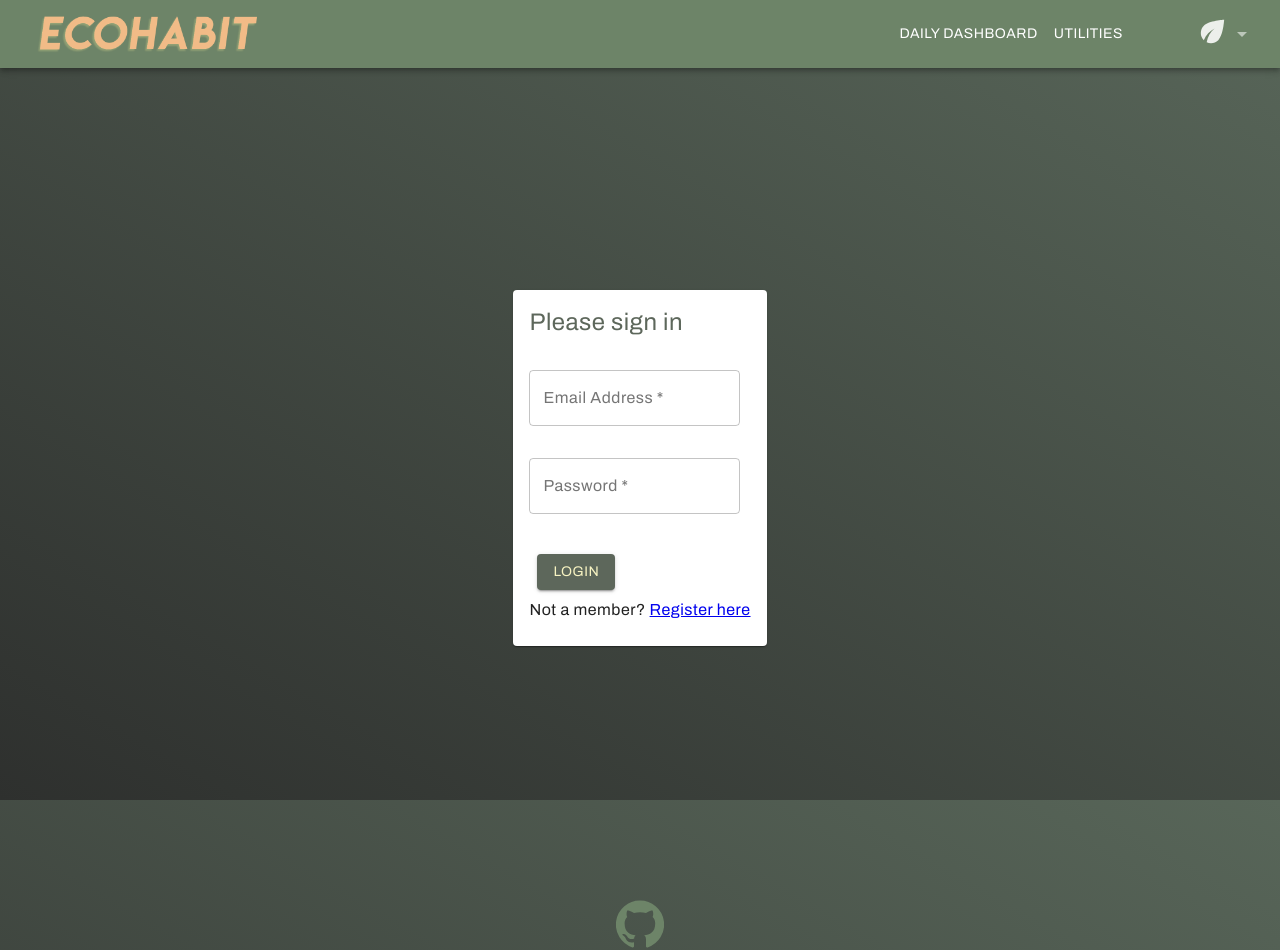
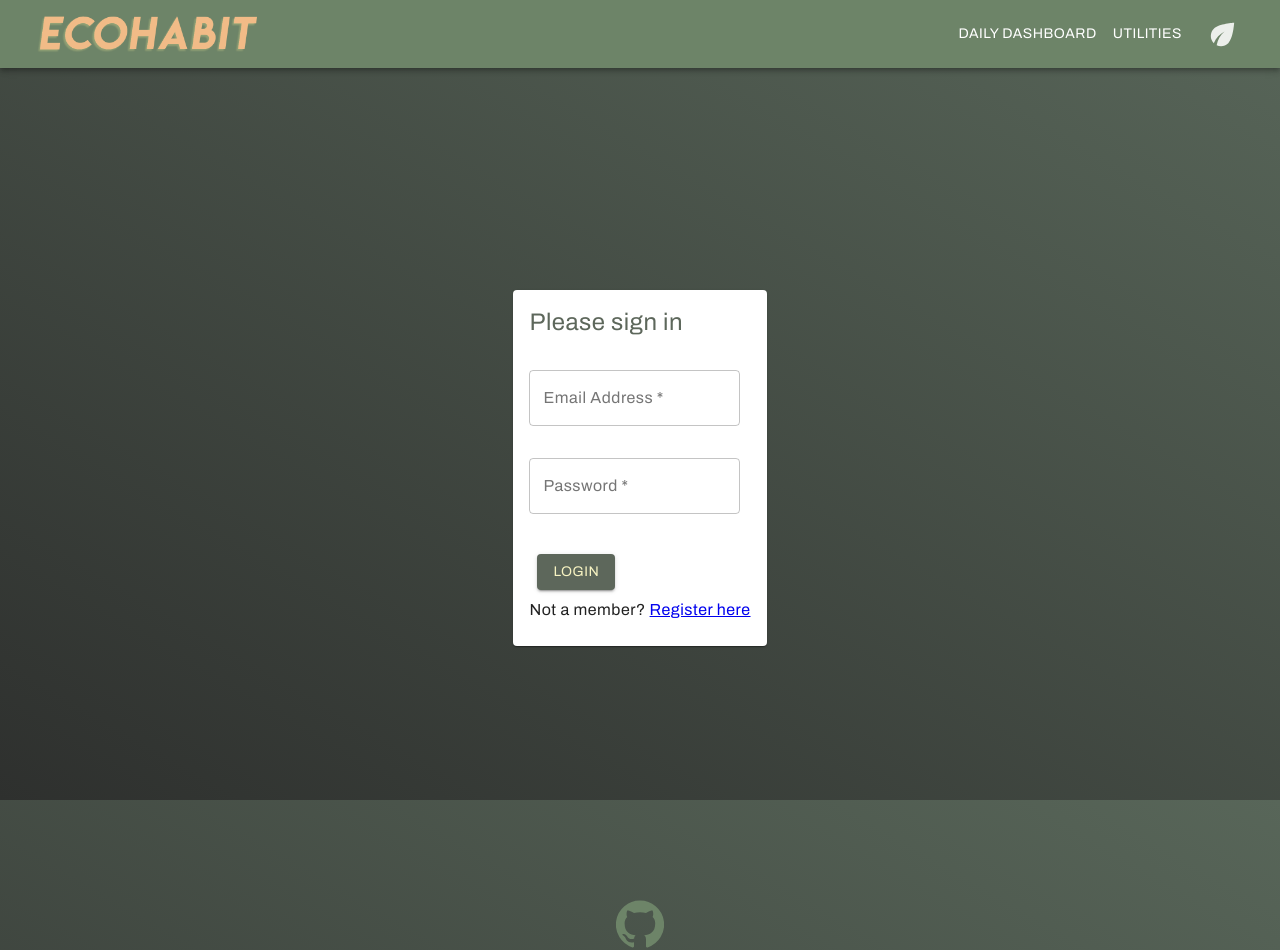
Before and after one commit to jayjscotto/ecohabit, a React (Create React App) app in the folder client/: page /login in a window 1280 px wide. Built offline with nearby package versions, Linux system fonts and the light colour scheme; sample sign-in values are in the browser's storage.

Commit message:
properly updated the login with correct dropdown

```diff
--- a/client/src/Components/Appbar.js
+++ b/client/src/Components/Appbar.js
@@ -4,6 +4,11 @@ import { Link } from 'react-router-dom';
 import { AppBar, Toolbar, Typography, Button, Select, MenuItem } from '@material-ui/core';
 import Logo from '../images/eco-logo.png';
 import EcoIcon from '@material-ui/icons/Eco';
+import ClickAwayListener from '@material-ui/core/ClickAwayListener';
+import Grow from '@material-ui/core/Grow';
+import Paper from '@material-ui/core/Paper';
+import Popper from '@material-ui/core/Popper';
+import MenuList from '@material-ui/core/MenuList';
 
 const useStyles = makeStyles(theme => ({
   root: {
@@ -26,7 +31,6 @@ const useStyles = makeStyles(theme => ({
     color: 'inherit',
   },
   leaf: {
-    marginLeft: '4em',
     filter: 'invert(1)'
   }
 }));
@@ -34,6 +38,34 @@ const useStyles = makeStyles(theme => ({
 export default function ButtonAppBar(props) {
   const classes = useStyles();
   const [user, setUser] = useState(false);
+  const [open, setOpen] = useState(false);
+  const anchorRef = React.useRef(null);
+
+  const handleToggle = () => {
+    setOpen(prevOpen => !prevOpen);
+  }
+
+  const handleClose = event => {
+    if (anchorRef.current && anchorRef.current.contains(event.target)) {
+      return;
+    }
+    setOpen(false);
+  }
+
+  function handleListKeyDown(event) {
+    if (event.key === 'Tab') {
+      event.preventDefault();
+      setOpen(false);
+    }
+  }
+
+  const prevOpen = React.useRef(open);
+  React.useEffect(() => {
+    if (prevOpen.current === true && open === false) {
+      anchorRef.current.focus();
+    }
+    prevOpen.current = false;
+  }, [open]);
 
   useEffect(() => {
     const token = localStorage.getItem('jwtToken');
@@ -65,29 +97,43 @@ export default function ButtonAppBar(props) {
                   <Button style={{ color: 'inherit' }}>Utilities</Button>
                 </Link>
 
-
-
-                <Select labelId="label" id="select" value="1" autowidth="true"
-                className={classes.leaf} disableUnderline>
-
-                  <MenuItem value="1">
-                    <EcoIcon fontSize="large"></EcoIcon>
-                  </MenuItem>
-
-                  <MenuItem value="10">
+                <Button
+                  ref={anchorRef}
+                  aria-controls={open ? 'menu-list-grow' : undefined}
+                  aria-haspopup="true"
+                  onClick={handleToggle}
+                >
+                  <EcoIcon fontSize="large" className={classes.leaf}></EcoIcon>
+                </Button>
+                <Popper
+                  open={open}
+                  anchorEl={anchorRef.current}
+                  role={undefined}
+                  transition
+                  disablePortal
+                >
+                  {({ TransitionProps, placement }) => (
+                    <Grow
+                      {...TransitionProps}
+                      style={{ transformOrigin: placement === 'bottom' ? 'center top' : 'center bottom' }}
+                    >
+                      <Paper>
+                        <ClickAwayListener onClickAway={handleClose}>
+                          <MenuList autoFocusItem={open} id="menu-list-grow" onKeyDown={handleListKeyDown}>
+                            <MenuItem onClick={handleClose}>
                               <Link to='/account' className={classes.link}>
                                 <Button style={{ color: 'inherit' }}>Account</Button>
                               </Link>
                             </MenuItem>
-
-                  <MenuItem value="20">
+                            <MenuItem onClick={handleClose}>
                               <Button color='inherit' onClick={logout}>Logout</Button>
                             </MenuItem>
-
-
-
-                </Select>
-
+                          </MenuList>
+                        </ClickAwayListener>
+                      </Paper>
+                    </Grow>
+                  )}
+                </Popper>
               </Fragment>
               ) : (
               <Fragment>
```
Lines whose indentation alone changed are shown as unchanged.
